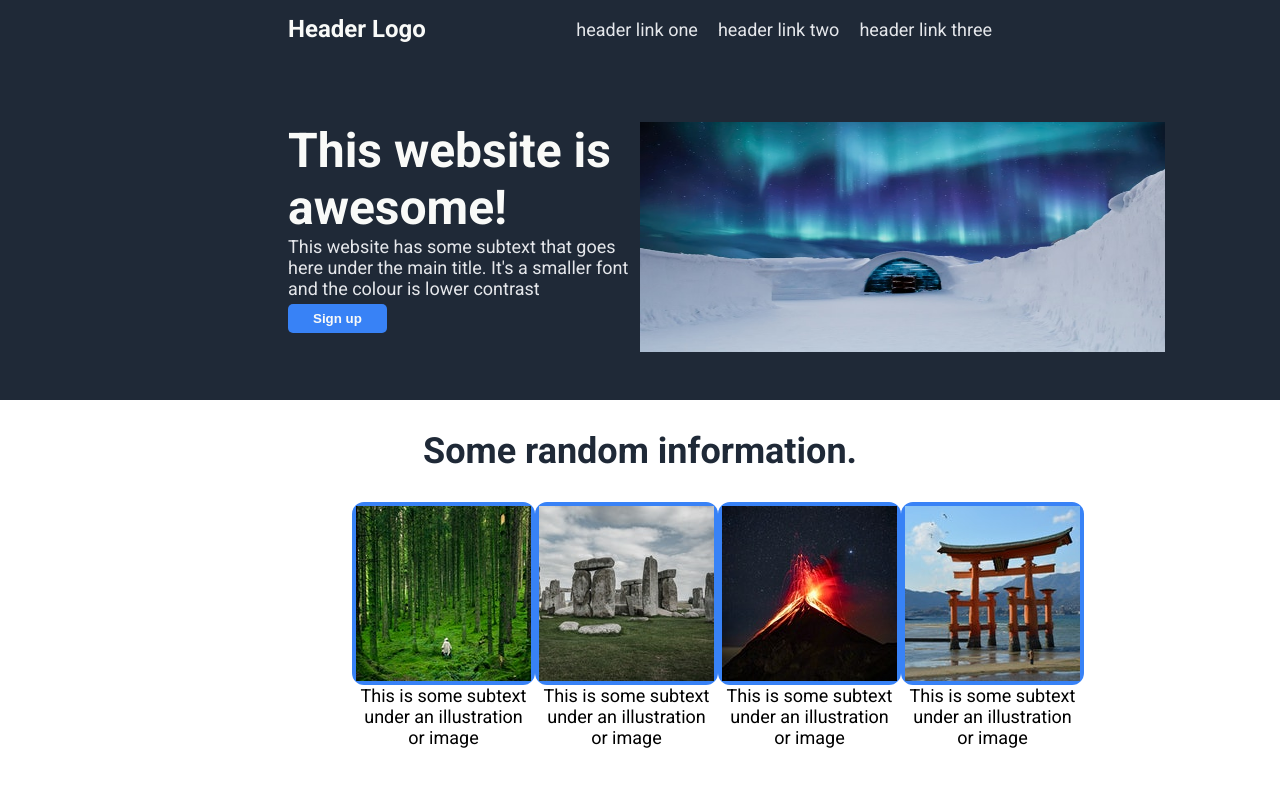
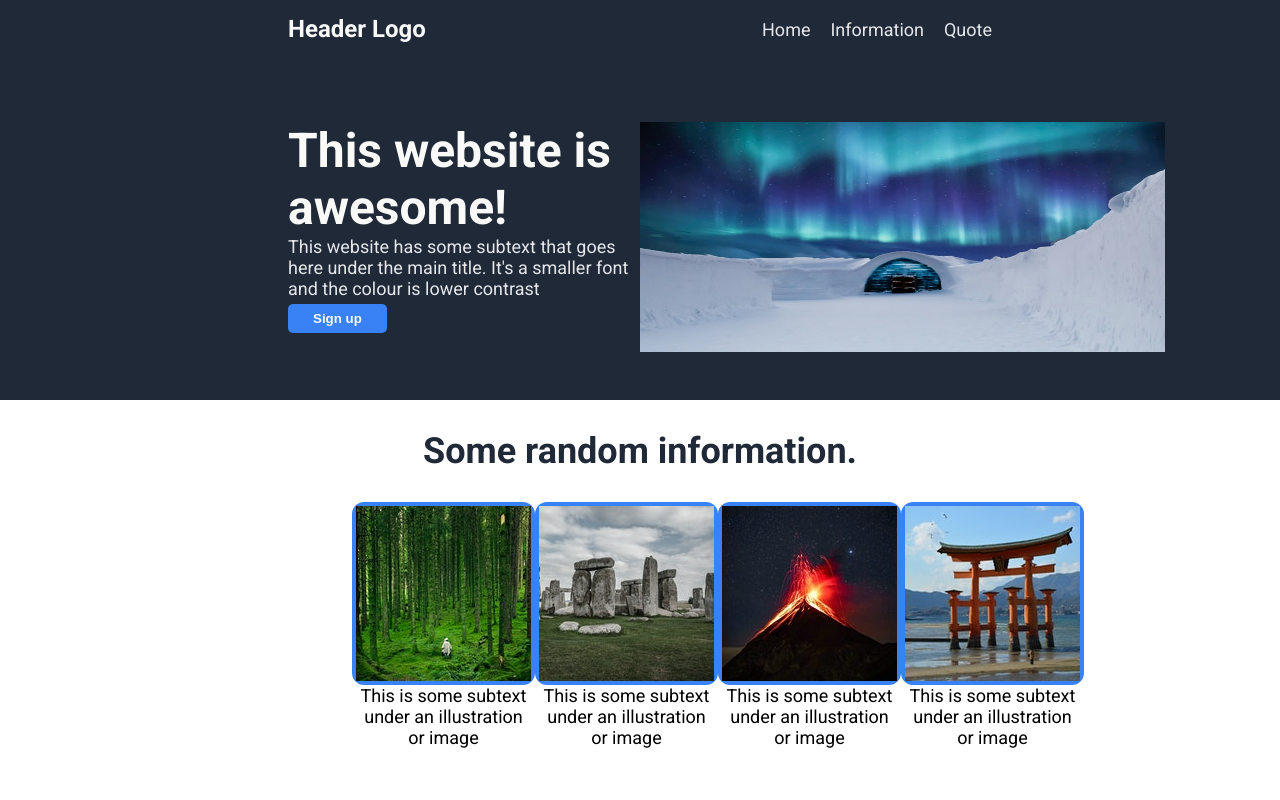
Before and after one commit to Pricey-93/landing-page, a plain HTML site: page index.html in a window 1280 px wide. Shown: the top 800 px of the page. Drawn offline with Linux system fonts and the light colour scheme.

Commit message:
Edit nav-links to link to page sections Change section classes to id's and make nav-links transport user to that section on-click.

```diff
--- a/index.html
+++ b/index.html
@@ -8,15 +8,15 @@
     <link rel="stylesheet" href="styles/styles.css">
 </head>
 <body>
-    <div class="header">
+    <div id="header">
         <div class="nav-wrapper">
             <div class="logo">
                 Header Logo
             </div>
             <ul class="nav-links">
-                <li>header link one</li>
-                <li>header link two</li>
-                <li>header link three</li>
+                <li><a href="#header">Home</a></li>
+                <li><a href="#information">Information</a></li>
+                <li><a href="#quote">Quote</a></li>
             </ul>
         </div>
         <div class="header-content">
@@ -30,7 +30,7 @@
                     the colour is lower contrast
                 </div>
                 <button>
-                    Sign up
+                        Sign up
                 </button>
             </div>
           <div class="top-image-container">
@@ -41,7 +41,7 @@
         </div>
     </div>
 
-    <div class="information">
+    <div id="information">
         <div class="information-header">
             Some random information.
         </div>
@@ -89,7 +89,7 @@
         </div>
     </div>
 
-    <div class="quote">
+    <div id="quote">
         <figure class="quote-wrapper">
             <blockquote>
                 <p>
--- a/styles/styles.css
+++ b/styles/styles.css
@@ -5,20 +5,20 @@
     padding: 0;
 }
 
-li {
+li, a {
     color: #E5E7EB;
     font-size: 18px;
+    list-style-type: none;
     text-decoration: none;
-    list-style-type: none;
+}
 
-}
 
 body {
     font-family: 'Roboto', sans-serif;
     height: 100vh;
 }
 
-.header {
+#header {
     height: 50%;
     background-color: #1F2937;
 
@@ -82,7 +82,7 @@ button {
     width: 50%;
 }
 
-.information {
+#information {
     height: 50%;
 }
 
@@ -120,7 +120,7 @@ button {
     text-align: center;
 }
 
-.quote {
+#quote {
     height: 50%;
     background-color: #E5E7EB;
     display: flex;
```
